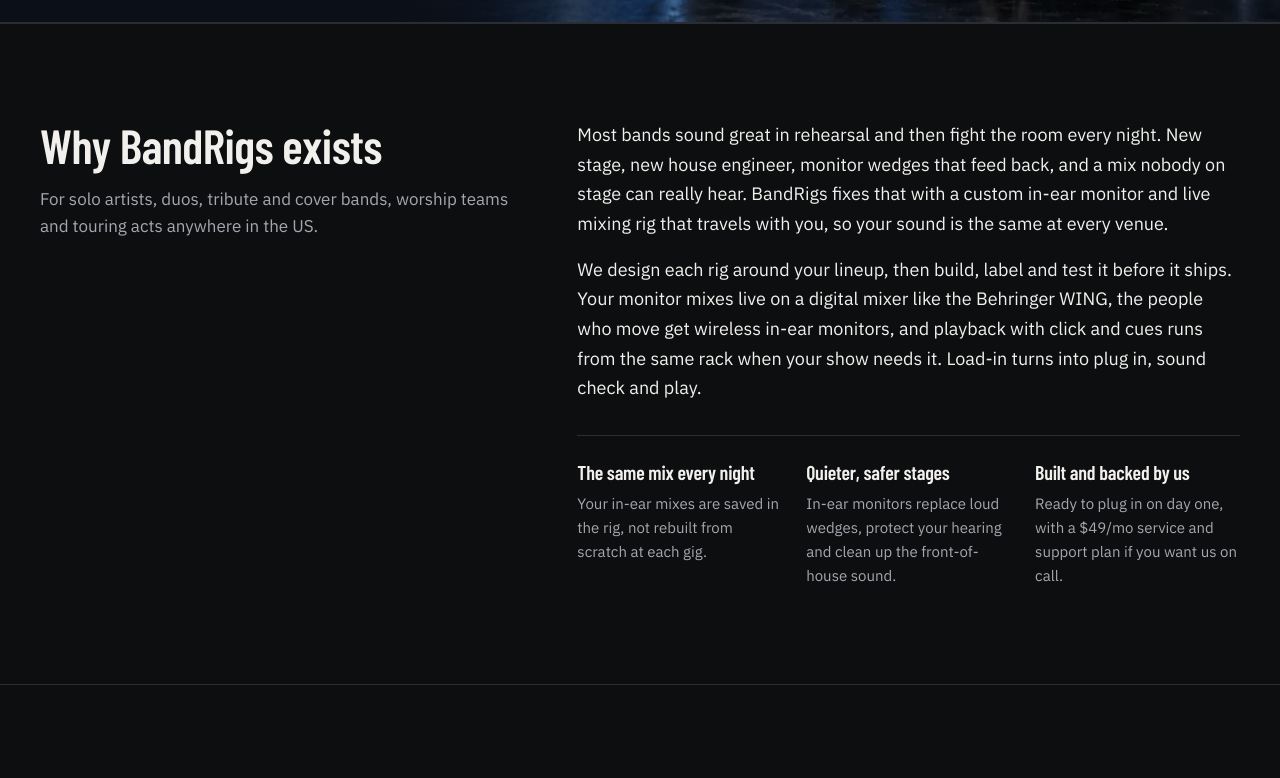
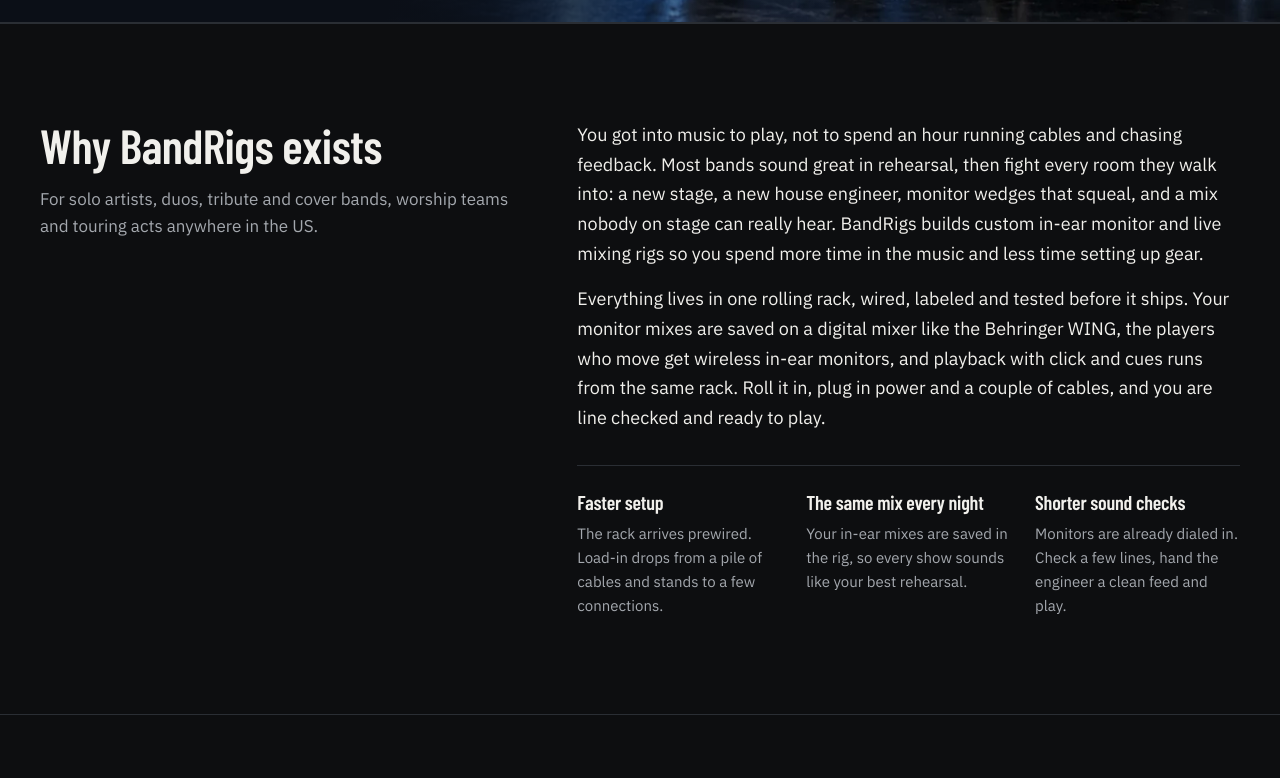
Before and after one commit to bandrigs/bandrigs-site, a plain HTML site: page index.html in a window 1280 px wide. Shown: the part 761-1539 px from the top of the page. Drawn offline with nearby package versions, Linux system fonts and the light colour scheme.

Commit message:
Why BandRigs: focus on setup time, consistent mix, shorter sound checks
Co-Authored-By: Claude Opus 5.5 <noreply@anthropic.com>
Claude-Session: https://claude.ai/code/session_018GeNqXkC44SrwFs4Gx9N5e

```diff
--- a/index.html
+++ b/index.html
@@ -32,12 +32,12 @@
 <section class="section why" id="why" aria-labelledby="why-title"><div class="wrap why-grid">
 <div><h2 id="why-title">Why BandRigs exists</h2><p class="muted">For solo artists, duos, tribute and cover bands, worship teams and touring acts anywhere in the US.</p></div>
 <div class="why-body">
-<p>Most bands sound great in rehearsal and then fight the room every night. New stage, new house engineer, monitor wedges that feed back, and a mix nobody on stage can really hear. BandRigs fixes that with a custom in-ear monitor and live mixing rig that travels with you, so your sound is the same at every venue.</p>
-<p>We design each rig around your lineup, then build, label and test it before it ships. Your monitor mixes live on a digital mixer like the Behringer WING, the people who move get wireless in-ear monitors, and playback with click and cues runs from the same rack when your show needs it. Load-in turns into plug in, sound check and play.</p>
+<p>You got into music to play, not to spend an hour running cables and chasing feedback. Most bands sound great in rehearsal, then fight every room they walk into: a new stage, a new house engineer, monitor wedges that squeal, and a mix nobody on stage can really hear. BandRigs builds custom in-ear monitor and live mixing rigs so you spend more time in the music and less time setting up gear.</p>
+<p>Everything lives in one rolling rack, wired, labeled and tested before it ships. Your monitor mixes are saved on a digital mixer like the Behringer WING, the players who move get wireless in-ear monitors, and playback with click and cues runs from the same rack. Roll it in, plug in power and a couple of cables, and you are line checked and ready to play.</p>
 <ul class="why-points">
-<li><h3>The same mix every night</h3><p class="muted">Your in-ear mixes are saved in the rig, not rebuilt from scratch at each gig.</p></li>
-<li><h3>Quieter, safer stages</h3><p class="muted">In-ear monitors replace loud wedges, protect your hearing and clean up the front-of-house sound.</p></li>
-<li><h3>Built and backed by us</h3><p class="muted">Ready to plug in on day one, with a $49/mo service and support plan if you want us on call.</p></li>
+<li><h3>Faster setup</h3><p class="muted">The rack arrives prewired. Load-in drops from a pile of cables and stands to a few connections.</p></li>
+<li><h3>The same mix every night</h3><p class="muted">Your in-ear mixes are saved in the rig, so every show sounds like your best rehearsal.</p></li>
+<li><h3>Shorter sound checks</h3><p class="muted">Monitors are already dialed in. Check a few lines, hand the engineer a clean feed and play.</p></li>
 </ul>
 </div></div></section>
 
```
Also changed, not shown: build.mjs (+5 -5 lines).
